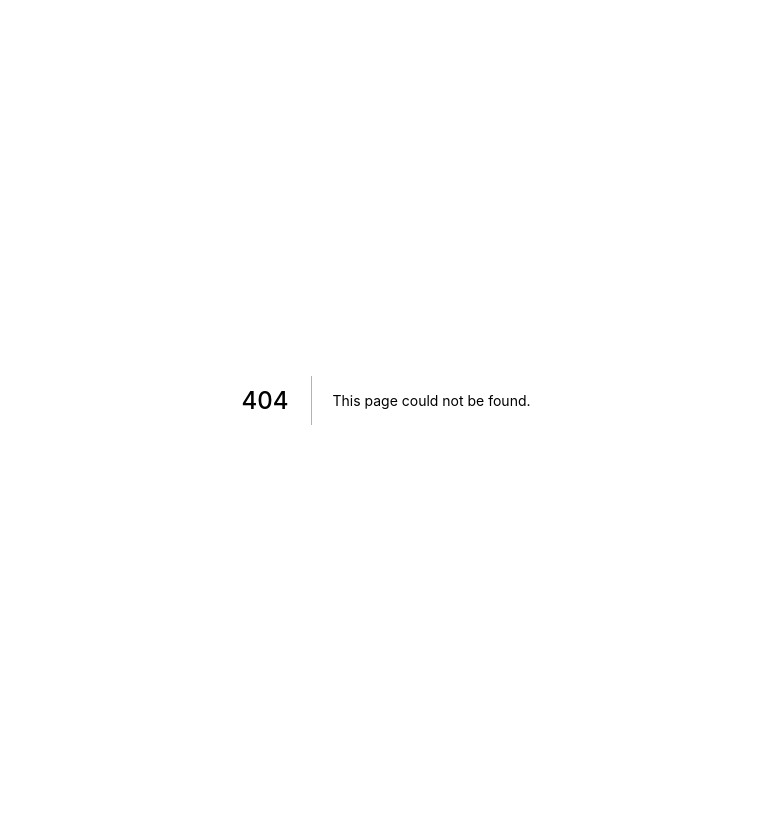
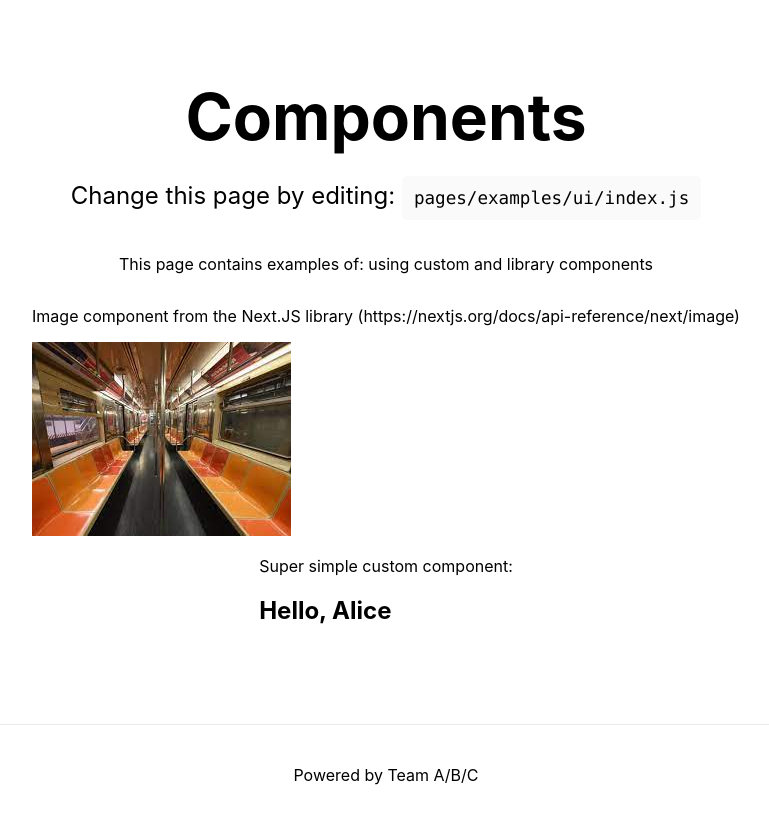
Before and after one commit to DanMeyer/bmcc-summer-starter, a Next.js app: page /examples/ui in a window 1280 px wide. Before the commit this address had no page. Shown: the whole page, without its empty margins (254-1023 px from the left). Before the commit the page ends 800 px from the top, so only its background shows below. Built offline with nearby package versions, Linux system fonts and the light colour scheme.

Commit message:
ui components example page

```diff
--- /dev/null
+++ b/components/welcome.jsx
@@ -0,0 +1,3 @@
+export default function Welcome(props) {
+  return <h2>Hello, {props.name}</h2>;
+}
--- /dev/null
+++ b/pages/examples/ui/index.jsx
@@ -0,0 +1,55 @@
+import Head from 'next/head'
+import Image from 'next/image'
+import styles from '../../../styles/Home.module.css'
+import subwayPic from "../../../public/subway.jpeg"
+import Welcome from "../../../components/welcome"
+
+export default function Home() {
+  return (
+    <div className={styles.container}>
+      <Head>
+        <title>Components example</title>
+        <meta name="description" content="Components example" />
+        <link rel="icon" href="/favicon.ico" />
+      </Head>
+
+      <main className={styles.main}>
+        <h1 className={styles.title}>
+          Components
+        </h1>
+
+        <p className={styles.description}>
+          Change this page by editing:{' '}
+          <code className={styles.code}>pages/examples/ui/index.js</code>
+        </p>
+
+        <p>
+          This page contains examples of: using custom and library components
+        </p>
+
+        <div>
+          <p>
+            Image component from the Next.JS library (<a href="https://nextjs.org/docs/api-reference/next/image">https://nextjs.org/docs/api-reference/next/image</a>)
+          </p>
+
+          <Image
+            src={subwayPic}
+          />
+        </div>
+
+
+        <div>
+          <p>Super simple custom component:</p>
+          <Welcome name="Alice" />
+        </div>
+
+
+
+      </main>
+
+      <footer className={styles.footer}>
+          Powered by Team A/B/C
+      </footer>
+    </div>
+  )
+}
```
Also changed, not shown: pages/examples/db/index.jsx (renamed from pages/examples/db-read-write/index.jsx, +4 -4 lines), pages/examples/ui-components/index.jsx (deleted, +0 -36 lines), pages/index.jsx (+4 -3 lines), public/subway.jpeg (added).
